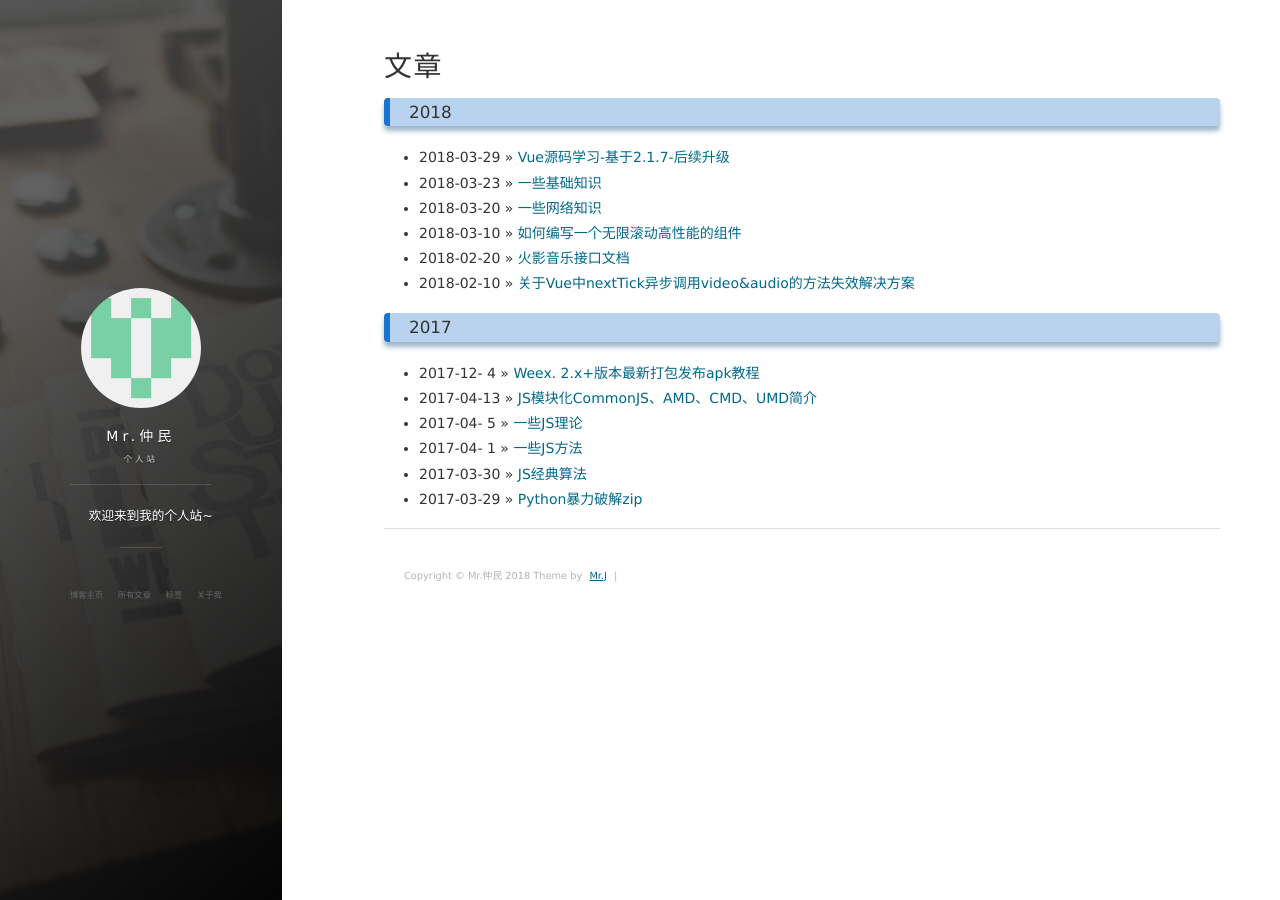
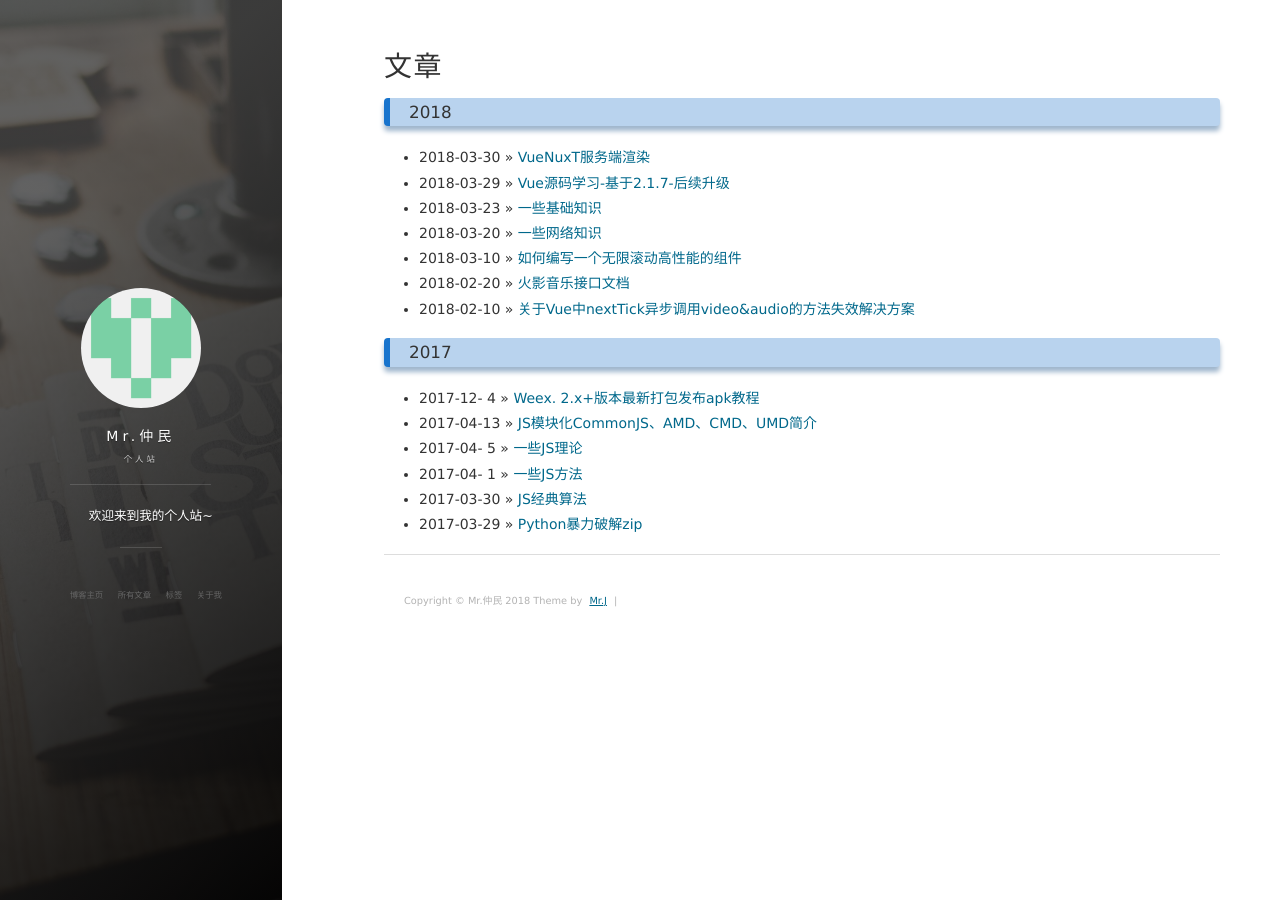
Before and after one commit to qq282126990/qq282126990.github.com, a Jekyll site: the page built from archive.html, in a window 1280 px wide. Built offline with Jekyll 4.4.1, drawn with Linux system fonts in a browser that asks for light colours; nearby versions of some CDN libraries; a file with an impossible date is left out.

Commit message:
no message

```diff
--- a/_posts/2018-00-00-00.md
+++ b/_posts/2018-03-30-30.md
@@ -1,7 +1,7 @@
 ---
 layout: post
 title: "VueNuxT服务端渲染"
-date: 2018-00-00
+date: 2018-03-30
 description: "VueNuxT服务端渲染"
 tag: 博客
 ---
```
